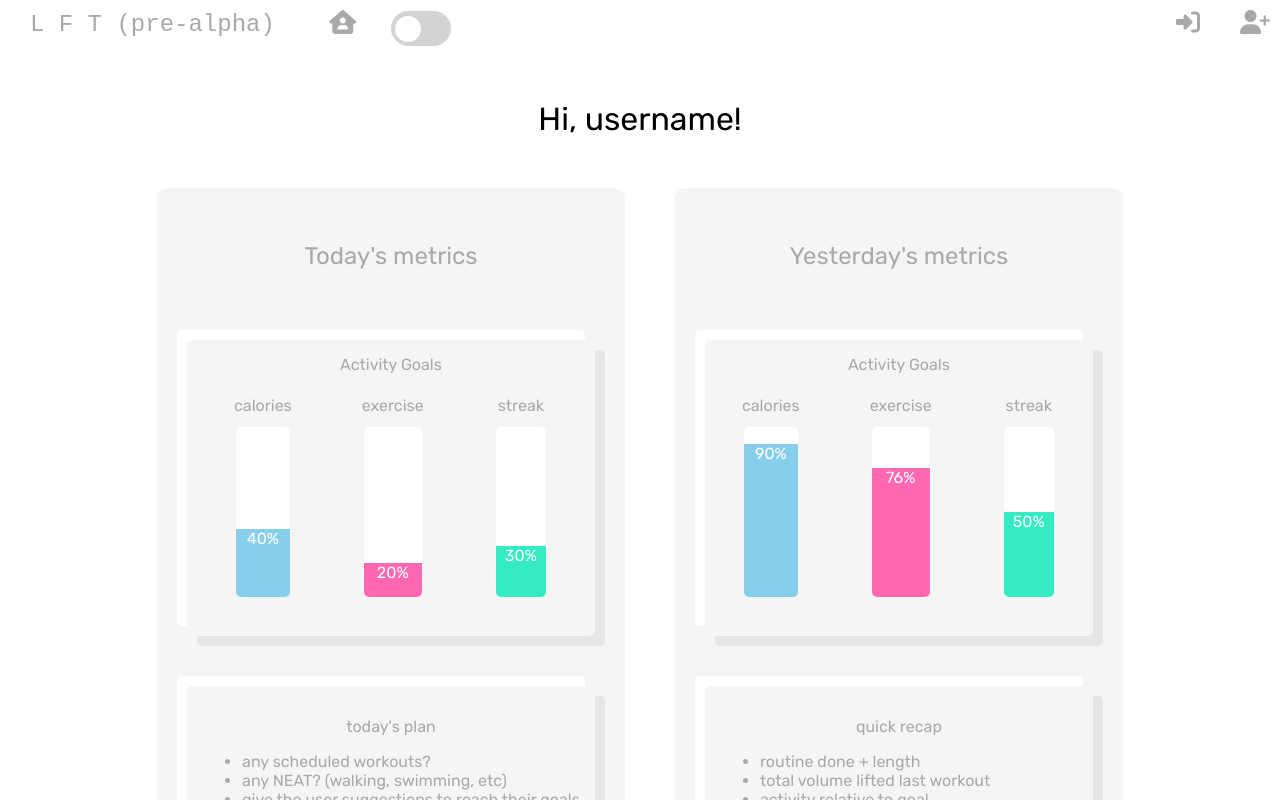
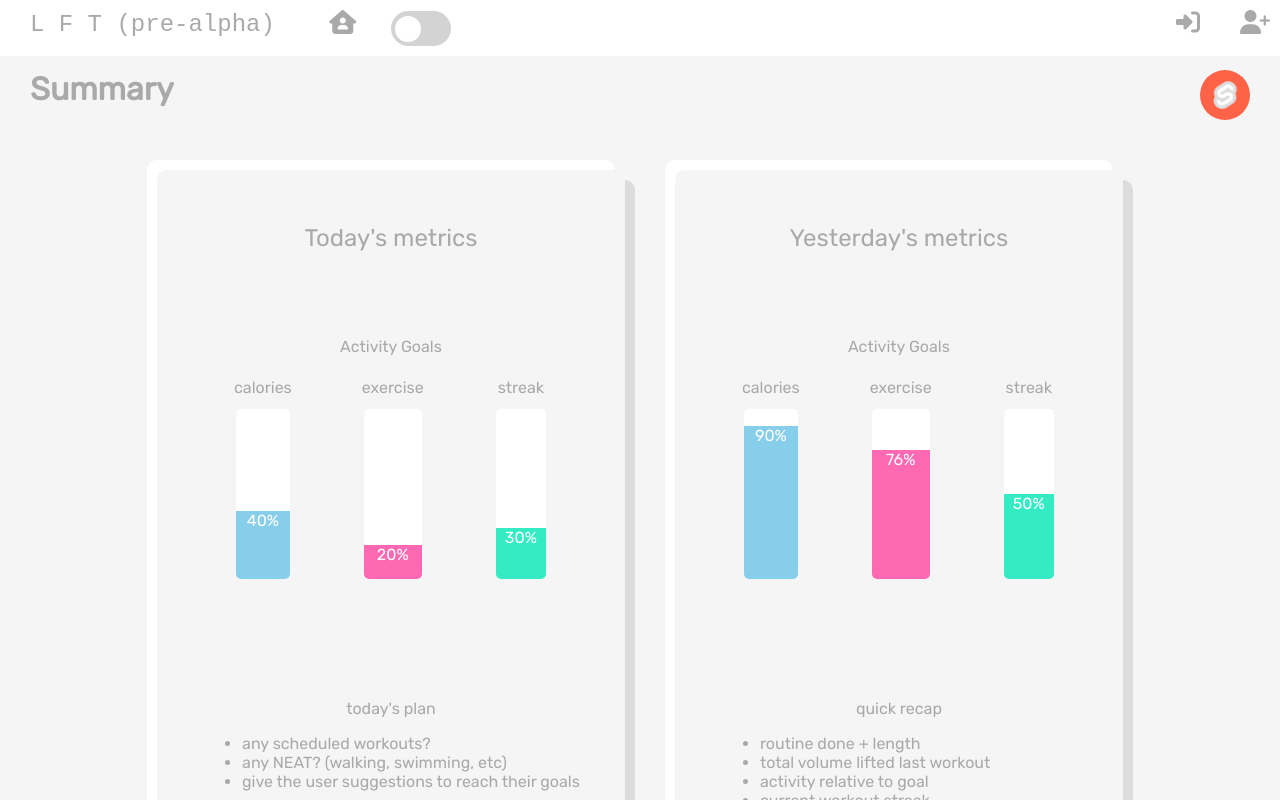
Before and after one commit to codycosta/LFT-fitness-app, a SvelteKit app: page /dashboard in a window 1280 px wide. Shown: the top 800 px of the page. Built offline with nearby package versions, Linux system fonts and the light colour scheme.

Commit message:
product intro animation addition

```diff
--- a/src/routes/+page.svelte
+++ b/src/routes/+page.svelte
@@ -62,7 +62,7 @@
     <InteractiveCardStack />
 
     <div class="section-break">
-        <p>What's available <strong style:color={sectionBreakStrongWordColor}>now</strong>?</p>
+        <p>Explore <strong style:color={sectionBreakStrongWordColor}>more</strong></p>
         <p class="section-support-description">
             we want to first cultivate the best exercise experience for our users before expanding into futher territory
         </p>
--- a/src/routes/dashboard/+page.svelte
+++ b/src/routes/dashboard/+page.svelte
@@ -4,17 +4,14 @@
     import { state } from "../../stores/dark-mode-state"
 
     let mainBackgroundColor;
-    let mainTextColor;
 
     $: {
-        mainBackgroundColor = $state ? '#292B2F' : 'white';
-        mainTextColor = $state ? 'lightgrey' : 'black';
+        mainBackgroundColor = $state ? '#292B2F' : 'whitesmoke';
     }
 </script>
 
 <main
     style:background-color={mainBackgroundColor}
-    style:color={mainTextColor}
 >
     <UserIntroduction />
 
--- a/src/routes/dashboard/UserIntroduction.svelte
+++ b/src/routes/dashboard/UserIntroduction.svelte
@@ -6,24 +6,25 @@
     let cardColor;
 
     $: {
-        boxShadow = $state ? '10px 10px 0px #202225' : '10px 10px 0px rgb(230, 230, 230), -10px -10px 0px white';
+        boxShadow = $state ? '10px 10px 0px #202225' : '10px 10px 0px rgb(220, 220, 220), -10px -10px 0px white';
         cardColor = $state ? '#36393F' : 'whitesmoke';
     }
 </script>
 
-<div class="user-intro">
-    <span>Hi, username!</span>
+<div class="section-header">
+    <span>Summary</span>
+    <img src="/favicon.png" alt="profile logo">
 </div>
 
 <div class="daily-status">
-    <div class="content-region" style:background-color={cardColor}>
-        <p class="heading">Today's metrics</p>
-        <div class="card" style:box-shadow={boxShadow}>
+    <div class="content-region" style:background-color={cardColor} style:box-shadow={boxShadow}>
+        <p class="heading" >Today's metrics</p>
+        <div class="card">
 
             <BarGraph calories={40} exercise={20} streak={30}/>
 
         </div>
-        <div class="card" style:box-shadow={boxShadow}>
+        <div class="card">
             <p>today's plan</p>
             <ul>
                 <li>any scheduled workouts?</li>
@@ -33,14 +34,14 @@
         </div>
     </div>
 
-    <div class="content-region" style:background-color={cardColor}>
+    <div class="content-region" style:background-color={cardColor} style:box-shadow={boxShadow}>
         <p class="heading">Yesterday's metrics</p>
-        <div class="card" style:box-shadow={boxShadow}>
+        <div class="card">
 
             <BarGraph calories={90} exercise={76} streak={50}/>
 
         </div>
-        <div class="card" style:box-shadow={boxShadow}>
+        <div class="card">
             <p>quick recap</p>
             <ul>
                 <li>routine done + length</li>
@@ -53,12 +54,22 @@
 </div>
 
 <style>
-    .user-intro {
+    .section-header {
         display: flex;
-        justify-content: center;
-        padding-top: 100px;
+        justify-content: space-between;
+        padding: 70px 30px 0px 30px;
         font-family: 'Rubik';
         font-size: 2rem;
+        color: darkgrey;
+        font-weight: bold;
+    }
+
+    .section-header img {
+        width: 30px;
+        height: 30px;
+        background-color: tomato;
+        padding: 10px;
+        border-radius: 50%;
     }
 
     .daily-status {
--- a/src/routes/login/LoginForm.svelte
+++ b/src/routes/login/LoginForm.svelte
@@ -114,7 +114,7 @@
     }
 
     .welcome-page video {
-        width: 50%;
+        width: 30%;
         border-radius: 10px;
         border: hidden;
         outline: none;
--- a/src/routes/register/RegistrationForm.svelte
+++ b/src/routes/register/RegistrationForm.svelte
@@ -105,7 +105,7 @@
     }
 
     .welcome-page video {
-        width: 50%;
+        width: 30%;
         border-radius: 10px;
         border: hidden;
         outline: none;
```
Also changed, not shown: src/components/ExperimentalProductIntro.svelte (+25 -1 lines), 1 other file (tests, documents, lock files or other folders).
